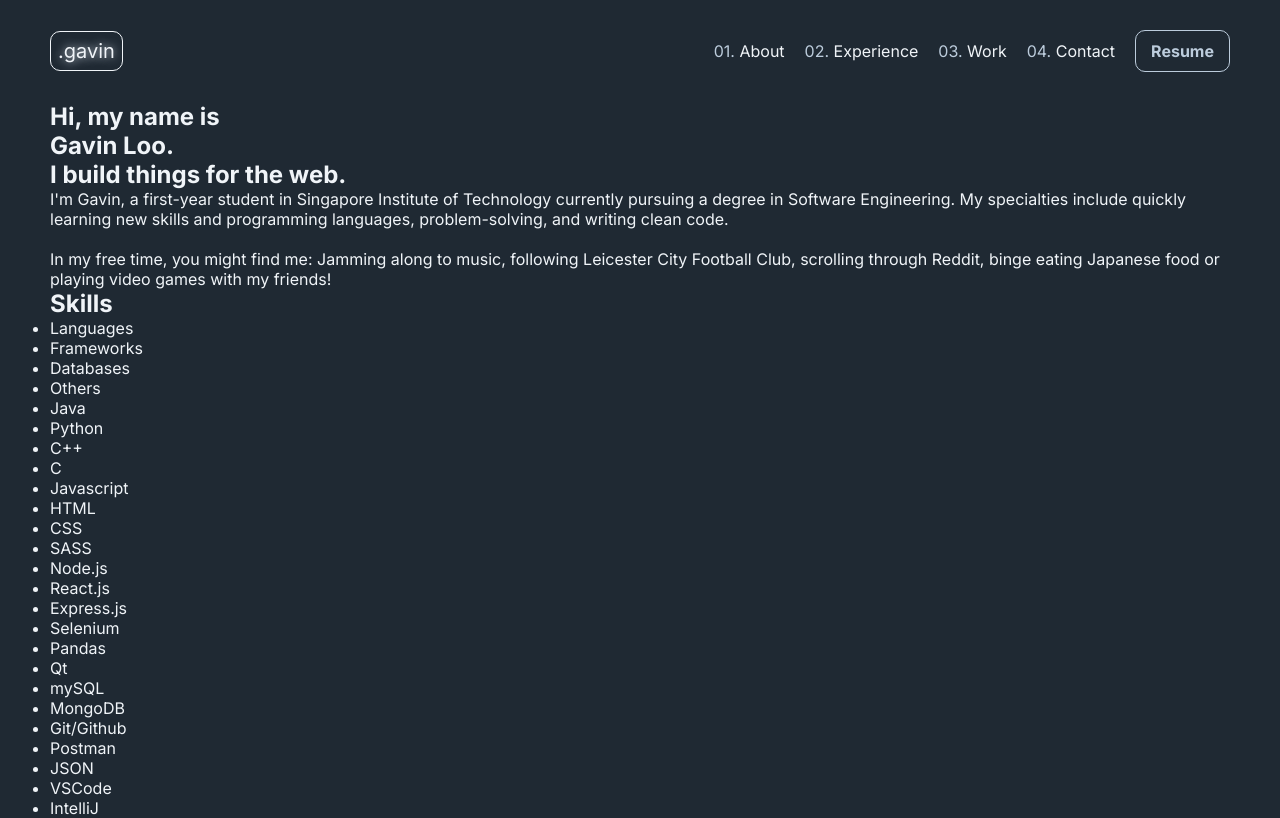
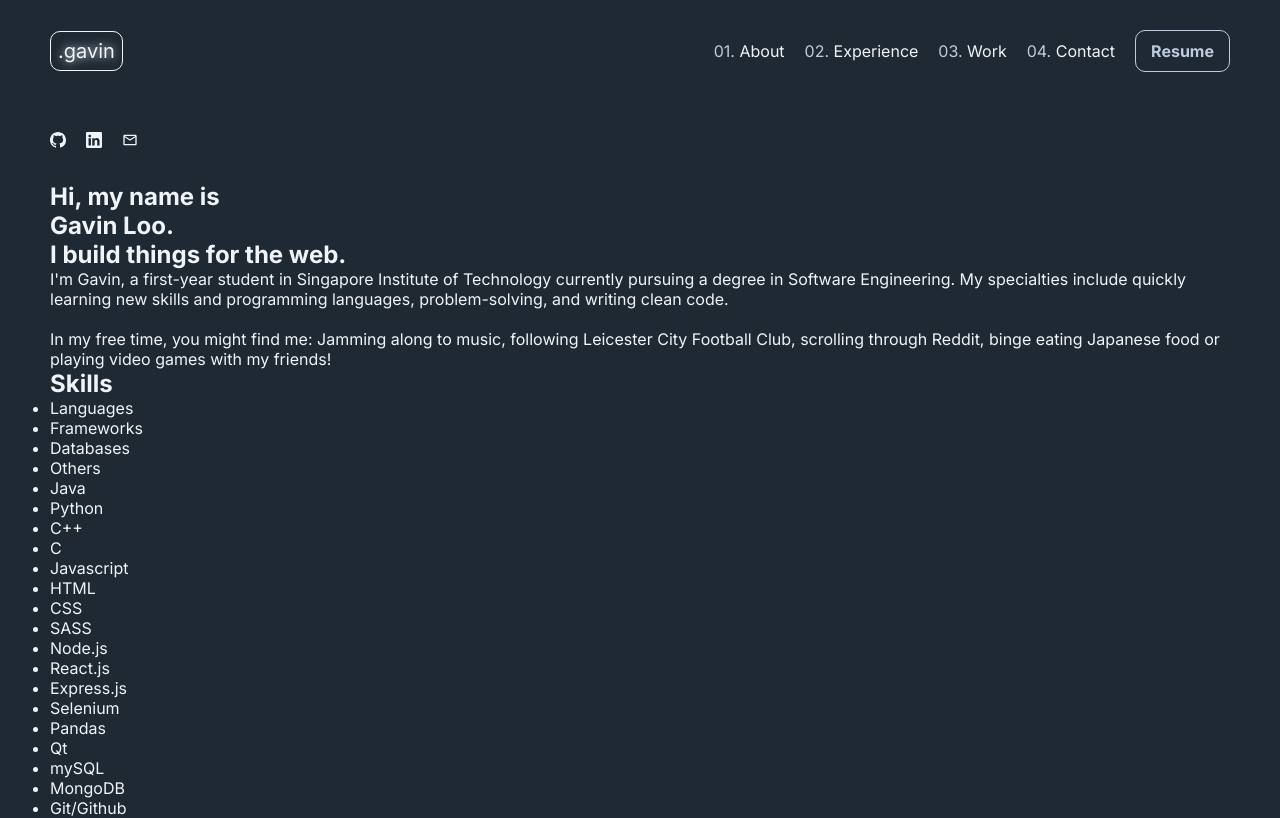
Before and after one commit to rawsashimi1604/PortfolioSite, a React (Create React App) app: page / in a window 1280 px wide. Shown: the top 818 px of the page. Built offline with nearby package versions, Linux system fonts and the light colour scheme.

Commit message:
added sidebar left

```diff
--- a/package.json
+++ b/package.json
@@ -8,6 +8,7 @@
     "@testing-library/user-event": "^13.5.0",
     "react": "^18.1.0",
     "react-dom": "^18.1.0",
+    "react-icons": "^4.3.1",
     "react-scripts": "5.0.1",
     "web-vitals": "^2.1.4"
   },
--- a/src/App.js
+++ b/src/App.js
@@ -1,15 +1,20 @@
 import React from "react"
 import Navbar from "./components/Navbar/Navbar"
 import Hero from "./components/Hero/Hero"
+import SidebarLeft from "./components/SidebarLeft/SidebarLeft"
 import colors from "./colors/colors.css"
 
 export default function App() {
     return (
         <div>
             <Navbar/>
-            <main>
-                <Hero/>
-            </main>
+            <div className="wrapper">
+                <SidebarLeft/>
+                <main>
+                    <Hero/>
+                </main>
+            </div>
+
         </div>
     )
 }
--- /dev/null
+++ b/src/components/SidebarLeft/SidebarLeft.js
@@ -0,0 +1,16 @@
+import React from "react";
+
+import { MdOutlineEmail } from "react-icons/md"
+import { BsLinkedin, BsGithub } from "react-icons/bs"
+
+export default function SidebarLeft() {
+    return (
+        <nav>
+            <ul>
+                <li><BsGithub/></li>
+                <li><BsLinkedin/></li>
+                <li><MdOutlineEmail/></li>
+            </ul>
+        </nav>
+    )
+}
```
Also changed, not shown: 1 other file (tests, documents, lock files or other folders).
